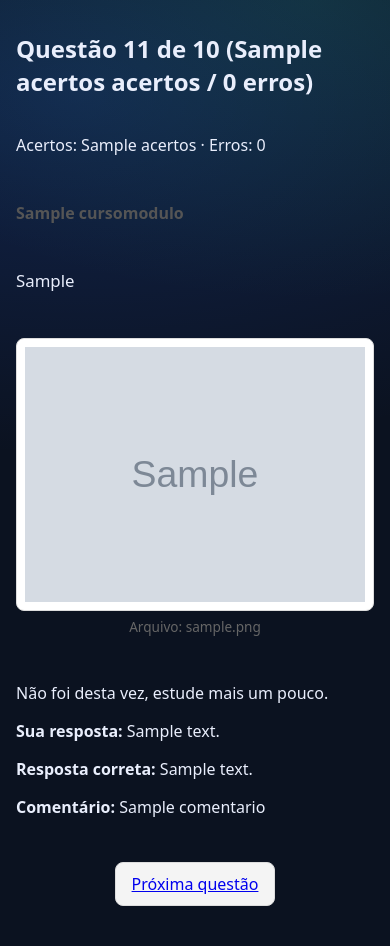
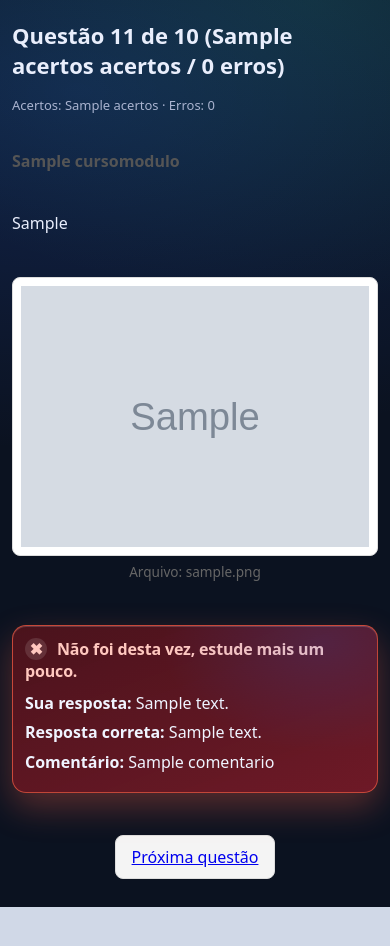
Before and after one commit to AlexBrazil/banco_provas_senatran, a Django app: template banco_questoes/templates/simulado/questao.html in a window 390 px wide. After the commit the page ends 907 px from the top, so only its background shows below. Run offline with Django 5.2, Linux system fonts and the light colour scheme; tables that the repository leaves empty hold one stand-in row (values such as "Sample post"); the template is opened without the code that fills it: values that come from a table or form of the project are taken from there, most other values are stand-ins (such as "Sample title", 1, 10 or a date in 2020); grey boxes marked "Sample" are stand-in pictures; parts of the project's set-up code (start-up, migrations or seed data) failed here and were passed over.

Commit message:
Aplicado estilo no feedback

```diff
--- a/banco_questoes/templates/simulado/questao.html
+++ b/banco_questoes/templates/simulado/questao.html
@@ -36,7 +36,10 @@
 
   {% if feedback %}
     {% if feedback.is_correct %}
-      <p class="feedback-ok">Você acertou!</p>
+      <p class="feedback-ok">
+        <span class="feedback-icon">✓</span>
+        Você acertou!
+      </p>
       {% if feedback.selecionada %}
         <p class="feedback-tip"><strong>Sua resposta:</strong> {{ feedback.selecionada.texto }}</p>
       {% endif %}
@@ -44,14 +47,23 @@
         <p class="feedback-tip"><strong>Comentário:</strong> {{ feedback.comentario }}</p>
       {% endif %}
     {% endif %}
-    <div class="feedback">
+    <div class="feedback {% if feedback.is_correct %}feedback--ok{% else %}feedback--error{% endif %}">
       {% if not feedback.is_correct %}
         {% if feedback.percent_acerto <= 50 %}
-          <p class="feedback-error">Não foi desta vez, estude mais um pouco.</p>
+          <p class="feedback-error">
+            <span class="feedback-icon">✖</span>
+            Não foi desta vez, estude mais um pouco.
+          </p>
         {% elif feedback.percent_acerto <= 70 %}
-          <p class="feedback-error">Essa você errou, mas está indo bem, na próxima preste mais atenção na questão.</p>
+          <p class="feedback-error">
+            <span class="feedback-icon">✖</span>
+            Essa você errou, mas está indo bem, na próxima preste mais atenção na questão.
+          </p>
         {% else %}
-          <p class="feedback-error">Essa você errou, mas caso se esforce mais, irá gabaritar a prova.</p>
+          <p class="feedback-error">
+            <span class="feedback-icon">✖</span>
+            Essa você errou, mas caso se esforce mais, irá gabaritar a prova.
+          </p>
         {% endif %}
         {% if feedback.selecionada %}
           <p class="feedback-tip"><strong>Sua resposta:</strong> {{ feedback.selecionada.texto }}</p>
--- a/static/Simulado/simulado.css
+++ b/static/Simulado/simulado.css
@@ -239,6 +239,12 @@ label{
   margin-bottom: 6px;
 }
 
+.simulado-contagem {
+  margin: 0 0 10px;
+  color: var(--muted);
+  font-size: 14px;
+}
+
 /* Nome do módulo */
 .simulado-modulo {
   color: #555;
@@ -383,6 +389,77 @@ label{
 .simulado-questao .btn-simulado {
   width: auto;
   align-self: center;           /* centraliza o botão na tela de questão */
+}
+
+.feedback {
+  margin: 18px 0;
+  padding: 14px 16px;
+  border-radius: 14px;
+  border: 1px solid rgba(255,255,255,.12);
+  background: linear-gradient(140deg, rgba(255,255,255,.08), rgba(255,255,255,.02));
+  box-shadow:
+    0 12px 30px rgba(0,0,0,.35),
+    inset 0 1px 0 rgba(255,255,255,.08);
+  position: relative;
+  overflow: hidden;
+  color: #e9eefc;
+}
+
+.feedback--ok {
+  background: linear-gradient(160deg, rgba(34, 94, 61, .95), rgba(32, 140, 87, .75));
+  border-color: rgba(46, 204, 113, .65);
+  box-shadow:
+    0 14px 34px rgba(46, 204, 113, .35),
+    inset 0 1px 0 rgba(255,255,255,.16);
+}
+
+.feedback--error {
+  background: linear-gradient(160deg, rgba(78, 19, 28, .95), rgba(138, 28, 41, .78));
+  border-color: rgba(255, 99, 71, .65);
+  box-shadow:
+    0 14px 34px rgba(255, 99, 71, .32),
+    inset 0 1px 0 rgba(255,255,255,.16);
+}
+
+.feedback-ok {
+  color: #2ecc71;
+  font-weight: 800;
+  margin: 0 0 10px;
+  letter-spacing: -0.01em;
+}
+
+.feedback-error {
+  color: #ffc8bf;
+  font-weight: 800;
+  margin: 0 0 10px;
+  letter-spacing: -0.01em;
+}
+
+.feedback-icon {
+  display: inline-flex;
+  width: 24px;
+  height: 24px;
+  align-items: center;
+  justify-content: center;
+  border-radius: 50%;
+  margin-right: 8px;
+  background: rgba(255,255,255,.12);
+  color: inherit;
+  font-weight: 800;
+}
+
+.feedback-tip {
+  margin: 6px 0;
+  color: #f0f4ff;
+  line-height: 1.45;
+}
+
+.feedback::after {
+  content: "";
+  position: absolute;
+  inset: 0;
+  background: radial-gradient(320px 220px at 85% 10%, rgba(43,108,255,.15), transparent 50%);
+  pointer-events: none;
 }
 
 .btn-simulado:hover {
@@ -548,6 +625,59 @@ label{
   color: #b45309;
 }
 
+
+/* =========
+   Mobile tweaks
+   ========= */
+@media (max-width: 640px) {
+  .simulado-container {
+    padding: 20px 12px 28px;
+  }
+
+  .simulado-questao {
+    gap: 10px;
+  }
+
+  .simulado-titulo {
+    font-size: 22px;
+  }
+
+  .simulado-contagem {
+    font-size: 13px;
+  }
+
+  .simulado-enunciado {
+    font-size: 1rem;
+    line-height: 1.45;
+  }
+
+  .questao-imagem {
+    max-width: 100%;
+  }
+
+  .alternativa {
+    padding: 12px;
+  }
+
+  .alternativa-label {
+    gap: 12px;
+  }
+
+  .btn-simulado {
+    width: 100%;
+    max-width: 340px;
+  }
+
+  .feedback {
+    padding: 12px;
+  }
+
+  .feedback-icon {
+    width: 22px;
+    height: 22px;
+    margin-right: 6px;
+  }
+}
 .is-hidden {
   display: none !important;
 }
```
